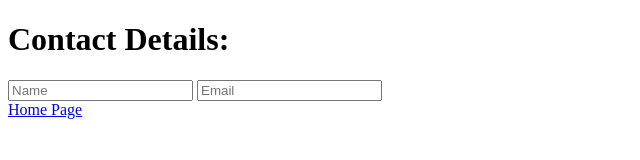
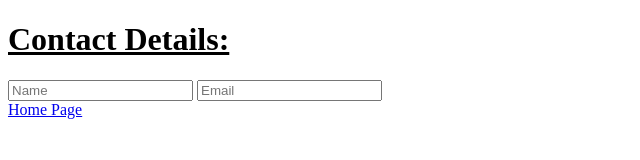
Before and after one commit to Camie0903/HolidayDestination, a plain HTML site: page contact.html in a window 1280 px wide. Shown: the full height of the page, 0-640 px from the left. Drawn offline with Linux system fonts and the light colour scheme.

```diff
--- a/contact.html
+++ b/contact.html
@@ -7,7 +7,7 @@
     <title>Document</title>
 </head>
 <body>
-    <h1>Contact Details:</h1>
+    <h1><u>Contact Details:</u></h1>
    <form>
        <input type="text" placeholder="Name"/>
        <input type="text" placeholder="Email"/>
```
